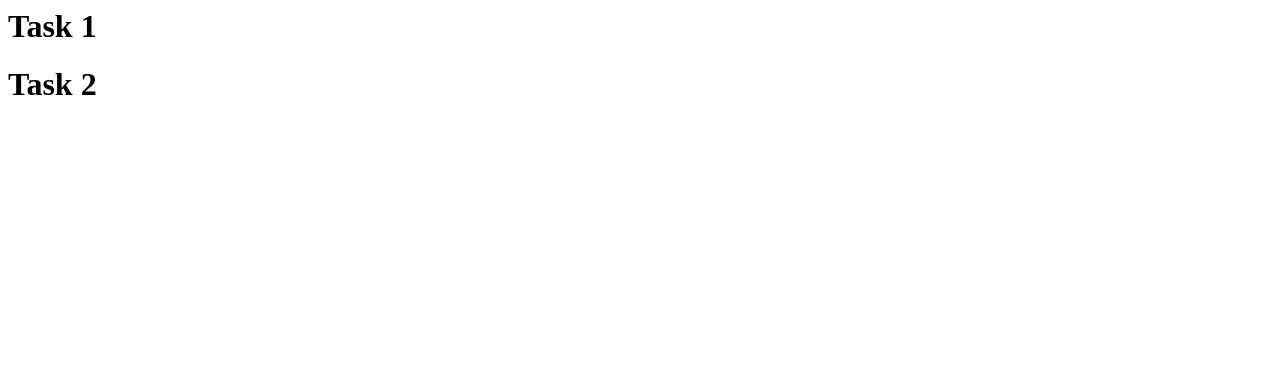
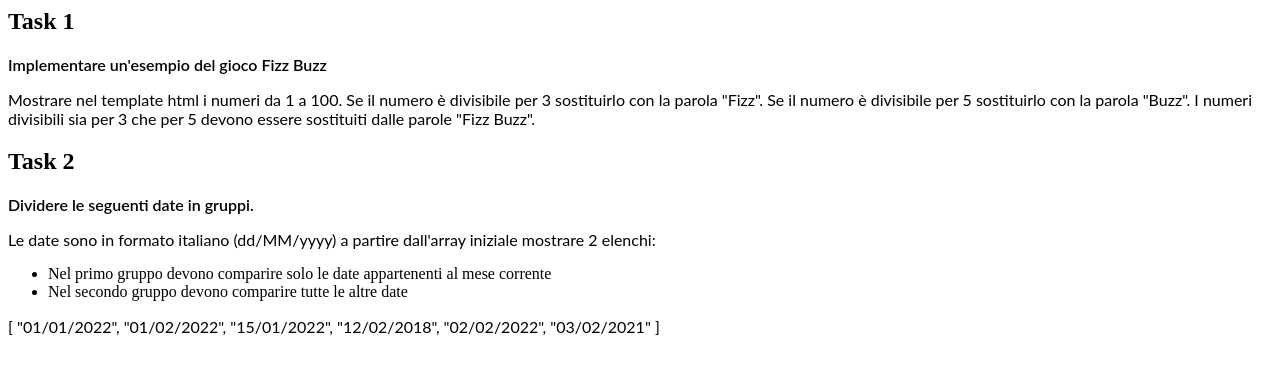
Before and after one commit to LucaVinciullo/angular-technical-interview, an Angular app: page / in a window 1280 px wide. Shown: the top 374 px of the page. Built offline with nearby package versions, Linux system fonts and the light colour scheme.

Commit message:
[TASK] definiti task 1 e task 2

```diff
--- a/src/app/app.component.css
+++ b/src/app/app.component.css
@@ -1,3 +1,7 @@
 p {
   font-family: Lato;
 }
+
+p.semibold {
+  font-weight: 600;
+}
--- a/src/app/app.component.html
+++ b/src/app/app.component.html
@@ -1,3 +1,27 @@
-<h1>Task 1</h1>
+<section>
+  <h1>Task 1</h1>
+  <p class="semibold">Implementare un'esempio del gioco Fizz Buzz</p>
+  <p>
+    Mostrare nel template html i numeri da 1 a 100. Se il numero è divisibile
+    per 3 sostituirlo con la parola "Fizz". Se il numero è divisibile per 5
+    sostituirlo con la parola "Buzz". I numeri divisibili sia per 3 che per 5
+    devono essere sostituiti dalle parole "Fizz Buzz".
+  </p>
+</section>
 
-<h1>Task 2</h1>
+<section>
+  <h1>Task 2</h1>
+  <p class="semibold">Dividere le seguenti date in gruppi.</p>
+  <p>
+    Le date sono in formato italiano (dd/MM/yyyy) a partire dall'array iniziale
+    mostrare 2 elenchi:
+  </p>
+  <ul>
+    <li>
+      Nel primo gruppo devono comparire solo le date appartenenti al mese
+      corrente
+    </li>
+    <li>Nel secondo gruppo devono comparire tutte le altre date</li>
+  </ul>
+  <p>{{ date | json }}</p>
+</section>
--- a/src/app/app.component.ts
+++ b/src/app/app.component.ts
@@ -5,4 +5,13 @@
   templateUrl: './app.component.html',
   styleUrls: ['./app.component.css'],
 })
-export class AppComponent {}
+export class AppComponent {
+  date = [
+    '01/01/2022',
+    '01/02/2022',
+    '15/01/2022',
+    '12/02/2018',
+    '02/02/2022',
+    '03/02/2021',
+  ];
+}
```
